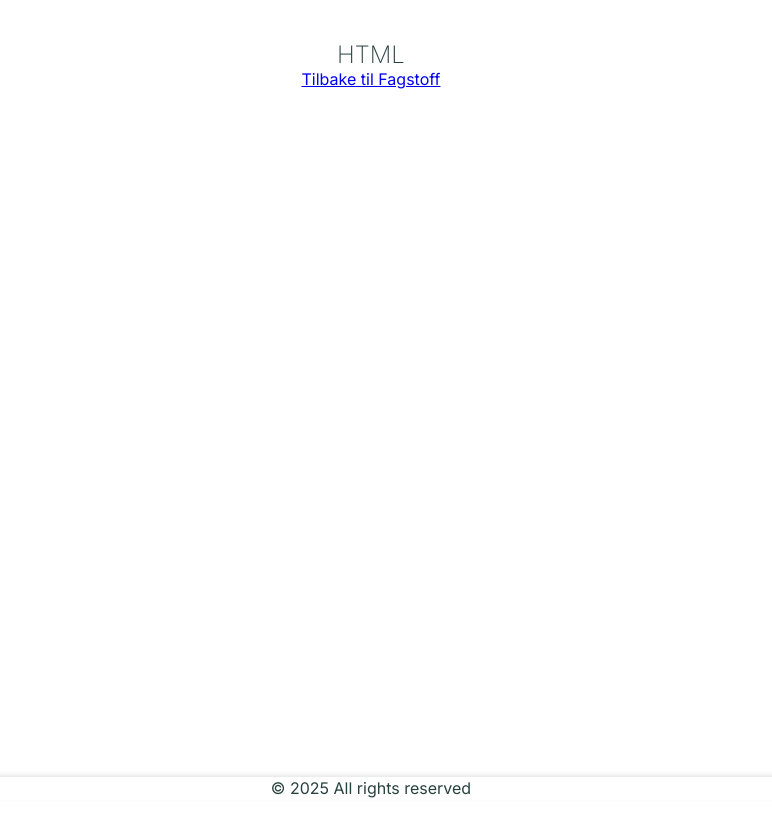
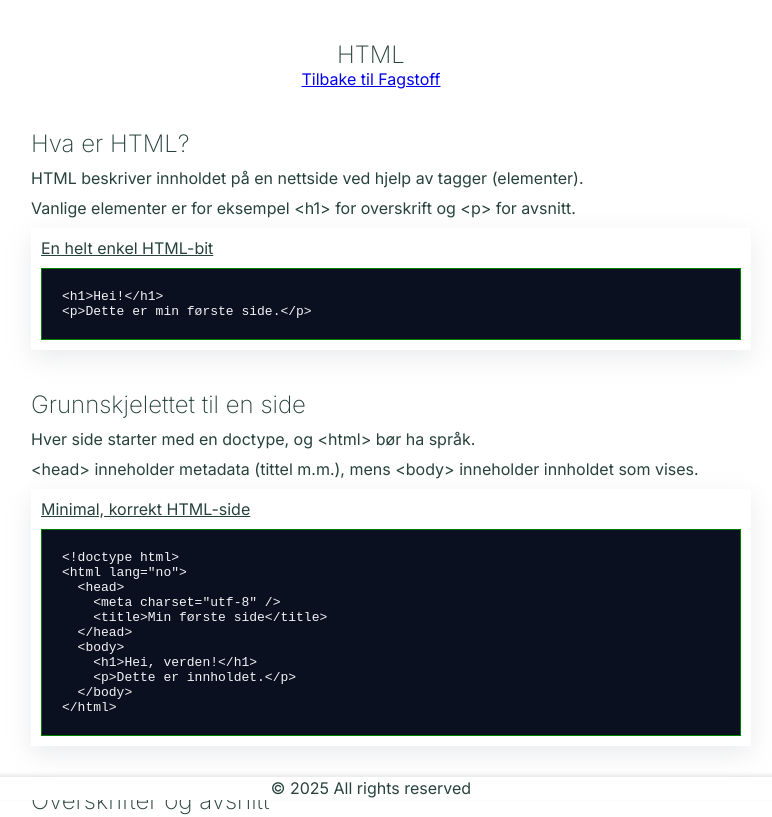
Before and after one commit to alekskosta/arbeidskrav02-aleksander-og-ola, a Next.js app: page /fagstoff/html in a window 1280 px wide. Shown: the top 817 px of the page, without its empty margins (269-1041 px from the left). Built offline with nearby package versions, Linux system fonts and the light colour scheme.

Commit message:
Lagt inn info og mappet ut htmlkomponent

```diff
--- a/app/(with-nav)/fagstoff/page.tsx
+++ b/app/(with-nav)/fagstoff/page.tsx
@@ -1,7 +1,7 @@
 "use client";
 
 import Link from "next/link";
-import showInfo from "@/data/info";
+import { showInfo } from "@/data/info";
 import CardBox from "@/components/CardBox";
 import styles from "./page.module.css";
 import { useState } from "react";
--- a/app/fagstoff/html/page.tsx
+++ b/app/fagstoff/html/page.tsx
@@ -1,15 +1,19 @@
+import HtmlSection from "@/components/HtmlSection";
 import Link from "next/link";
 
 export const metadata = {
-  title: "HTML - Fagstoff",
-  description: "HTML er skjelettet på weben.",
+  title: "HTML – Fagstoff",
+  description: "Grunnleggende HTML forklart med korte eksempler.",
 };
 
-export default function Html() {
+export default function HtmlPage() {
   return (
-    <main className="mainFront">
-      <h2>HTML</h2>
-      <Link href="/fagstoff">Tilbake til Fagstoff</Link>
+    <main>
+      <article className="mainFront">
+        <h2>HTML</h2>
+        <Link href="/fagstoff">Tilbake til Fagstoff</Link>
+      </article>
+      <HtmlSection />
     </main>
   );
 }
--- a/app/globals.css
+++ b/app/globals.css
@@ -37,3 +37,19 @@ h1 {
   align-items: center;
   padding: 40px;
 }
+
+.section-component {
+  padding-left: 40px;
+  max-width: 760px;
+  margin-inline: auto;
+  display: flex;
+  flex-direction: column;
+  gap: 20px;
+}
+
+.article-component {
+  padding-bottom: 20px;
+  display: flex;
+  flex-direction: column;
+  gap: 10px;
+}
--- /dev/null
+++ b/components/HtmlSection.module.css
@@ -0,0 +1,17 @@
+.figure {
+  padding: 10px;
+  box-shadow: rgba(149, 157, 165, 0.2) 0px 8px 24px;
+}
+
+.caption {
+  text-decoration: underline;
+  padding-bottom: 10px;
+}
+
+.pre {
+  border: 1px solid green;
+  padding: 20px;
+  background: #0b1020;
+  color: #f3f4f6;
+  overflow-x: auto;
+}
--- /dev/null
+++ b/components/HtmlSection.tsx
@@ -0,0 +1,35 @@
+import { showHtmlSection } from "@/data/info";
+import styles from "./HtmlSection.module.css";
+
+export default function HtmlSection() {
+  const data = showHtmlSection();
+
+  return (
+    <section className="section-component">
+      {data.map((sec) => (
+        <article key={sec.id} className="article-component">
+          <h2>{sec.title}</h2>
+
+          {sec.text.map((p) => (
+            <p key={p}>{p}</p>
+          ))}
+
+          {sec.code && (
+            <figure className={styles.figure}>
+              {sec.code.caption && (
+                <figcaption className={styles.caption}>
+                  {sec.code.caption}
+                </figcaption>
+              )}
+              <pre className={styles.pre}>
+                <code className={`language-${sec.code.lang}`}>
+                  {sec.code.snippet}
+                </code>
+              </pre>
+            </figure>
+          )}
+        </article>
+      ))}
+    </section>
+  );
+}
--- a/data/info.ts
+++ b/data/info.ts
@@ -44,6 +44,202 @@ const TEMAER: Tema[] = [
   },
 ];
 
-export default function showInfo(): Tema[] {
+export function showInfo(): Tema[] {
   return TEMAER;
 }
+
+type HtmlSection = {
+  id: number;
+  title: string;
+  text: string[];
+  code?: {
+    lang: "html" | "css" | "js";
+    snippet: string;
+    caption?: string;
+  };
+};
+
+const HTML_SECTIONS: HtmlSection[] = [
+  {
+    id: 1,
+    title: "Hva er HTML?",
+    text: [
+      "HTML beskriver innholdet på en nettside ved hjelp av tagger (elementer).",
+      "Vanlige elementer er for eksempel <h1> for overskrift og <p> for avsnitt.",
+    ],
+    code: {
+      lang: "html",
+      caption: "En helt enkel HTML-bit",
+      snippet: `<h1>Hei!</h1>
+<p>Dette er min første side.</p>`,
+    },
+  },
+  {
+    id: 2,
+    title: "Grunnskjelettet til en side",
+    text: [
+      "Hver side starter med en doctype, og <html> bør ha språk.",
+      "<head> inneholder metadata (tittel m.m.), mens <body> inneholder innholdet som vises.",
+    ],
+    code: {
+      lang: "html",
+      caption: "Minimal, korrekt HTML-side",
+      snippet: `<!doctype html>
+<html lang="no">
+  <head>
+    <meta charset="utf-8" />
+    <title>Min første side</title>
+  </head>
+  <body>
+    <h1>Hei, verden!</h1>
+    <p>Dette er innholdet.</p>
+  </body>
+</html>`,
+    },
+  },
+  {
+    id: 3,
+    title: "Overskrifter og avsnitt",
+    text: [
+      "<h1>–<h6> uttrykker dokumentets struktur, ikke visuell størrelse.",
+      "<p> brukes for avsnitt av tekst.",
+    ],
+    code: {
+      lang: "html",
+      caption: "Riktig bruk av overskrifter",
+      snippet: `<h1>Fagstoff</h1>
+<h2>HTML</h2>
+<p>HTML beskriver innhold.</p>
+<h3>Hvorfor?</h3>
+<p>Fordi nettlesere og hjelpemidler forstår struktur.</p>`,
+    },
+  },
+  {
+    id: 4,
+    title: "Lenker og bilder",
+    text: [
+      'Bruk <a href="…"> for lenker med beskrivende lenketekst.',
+      "<img> viser bilder. Gi alltid meningsfull alt-tekst (eller tom alt når bildet er dekorativt).",
+    ],
+    code: {
+      lang: "html",
+      caption: "Semantiske lenker og bilder",
+      snippet: `<p>Les mer på <a href="/fagstoff/html">HTML-siden</a>.</p>
+
+<figure>
+  <img src="/images/struktur.png" alt="Illustrasjon av dokumentstruktur" />
+  <figcaption>Figur: Eksempel på semantisk struktur.</figcaption>
+</figure>`,
+    },
+  },
+  {
+    id: 5,
+    title: "Lister",
+    text: [
+      "<ul> er uordnet liste (punkter), <ol> er nummerert liste.",
+      "Hver oppføring ligger i et <li>-element. For begrep/definisjon kan du bruke <dl>/<dt>/<dd>.",
+    ],
+    code: {
+      lang: "html",
+      caption: "Tre listetyper",
+      snippet: `<ul>
+  <li>Semantikk</li>
+  <li>Struktur</li>
+  <li>Tilgjengelighet</li>
+</ul>
+
+<ol>
+  <li>Planlegg</li>
+  <li>Design</li>
+  <li>Bygg</li>
+</ol>
+
+<dl>
+  <dt>Semantikk</dt>
+  <dd>Riktige tagger som uttrykker mening.</dd>
+</dl>`,
+    },
+  },
+  {
+    id: 6,
+    title: "Semantisk layout: header, main, footer",
+    text: [
+      "Semantiske landemerker gjør siden enklere å forstå for både mennesker og hjelpemidler.",
+      "<header> for toppen, <main> for hovedinnholdet (normalt én per side), <footer> for bunn.",
+    ],
+    code: {
+      lang: "html",
+      caption: "Liten, ryddig mal",
+      snippet: `<!doctype html>
+<html lang="no">
+  <head>
+    <meta charset="utf-8" />
+    <title>Eksempelside</title>
+  </head>
+  <body>
+    <header>
+      <h1>Min side</h1>
+      <nav aria-label="Hovedmeny">
+        <a href="/">Hjem</a>
+        <a href="/fagstoff">Fagstoff</a>
+      </nav>
+    </header>
+
+    <main>
+      <article>
+        <h2>Artikkeltittel</h2>
+        <p>Dette er innholdet i artikkelen.</p>
+      </article>
+    </main>
+
+    <footer>© 2025 Ditt Navn</footer>
+  </body>
+</html>`,
+    },
+  },
+  {
+    id: 7,
+    title: "Skjema – helt basic",
+    text: [
+      "<label> bør kobles til <input> via for/id for bedre tilgjengelighet og klikkflate.",
+      'Bruk korrekte input-typer (f.eks. type="email").',
+    ],
+    code: {
+      lang: "html",
+      caption: "Et lite skjema",
+      snippet: `<form>
+  <label for="email">E-post</label>
+  <input id="email" name="email" type="email" placeholder="deg@eksempel.no" required />
+  <button type="submit">Send</button>
+</form>`,
+    },
+  },
+  {
+    id: 8,
+    title: "<head>: språk, tittel og meta",
+    text: [
+      'Sett riktig språk på <html> (f.eks. lang="no").',
+      "<title> og meta description beskriver siden og brukes i søk/deling.",
+    ],
+    code: {
+      lang: "html",
+      caption: "Nyttige meta-tags",
+      snippet: `<!doctype html>
+<html lang="no">
+  <head>
+    <meta charset="utf-8" />
+    <meta name="viewport" content="width=device-width, initial-scale=1" />
+    <title>HTML – Fagstoff</title>
+    <meta name="description" content="Grunnleggende HTML: semantikk, struktur og a11y." />
+    <meta property="og:title" content="HTML – Fagstoff" />
+    <meta property="og:description" content="Lær grunnleggende HTML med enkle eksempler." />
+  </head>
+  <body>…</body>
+</html>`,
+    },
+  },
+];
+
+export function showHtmlSection(): HtmlSection[] {
+  return HTML_SECTIONS;
+}
```
